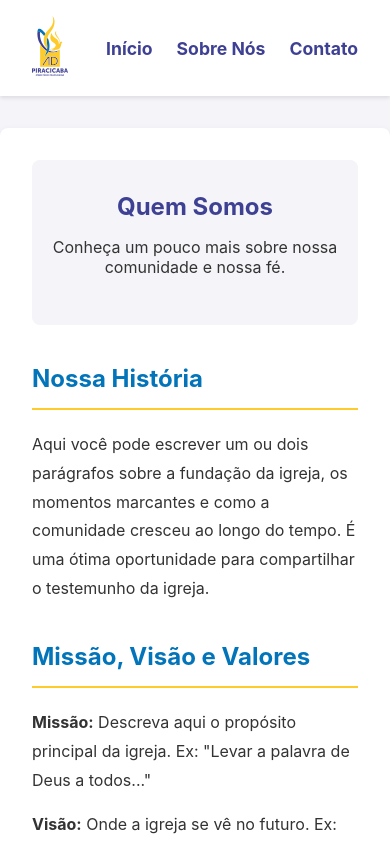
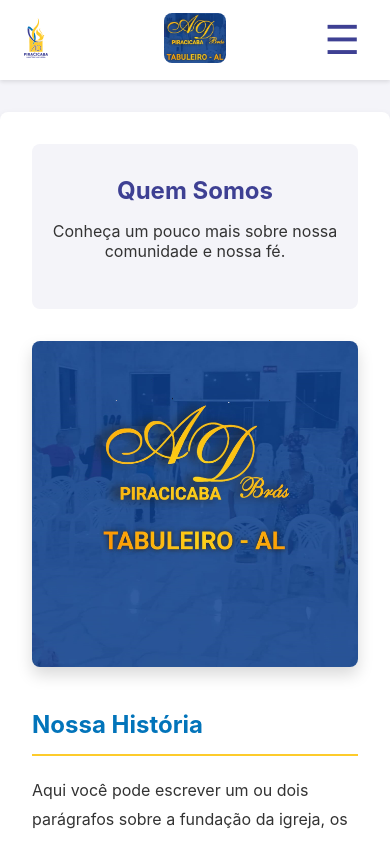
Before and after one commit to carlos-andemberg/site-igreja-react, a React (Vite) app: page /sobre in a window 390 px wide. Shown: the top 841 px of the page. Built offline with nearby package versions, Linux system fonts and the light colour scheme.

Commit message:
Aprimoramento do mobile e inclusão da logo central

```diff
--- a/index.html
+++ b/index.html
@@ -1,5 +1,5 @@
 <!doctype html>
-<html lang="en">
+<html lang="pt-br">
   <head>
     <meta charset="UTF-8" />
     <link rel="icon" type="image/svg+xml" href="/logo.svg" />
--- a/src/components/Header.css
+++ b/src/components/Header.css
@@ -1,25 +1,114 @@
 /* src/components/Header.css */
-.site-header {
+header {
+  background-color: var(--cor-branco);
+  padding: 0 1.5rem; /* Um pouco menos de padding lateral para mobile */
   display: flex;
   justify-content: space-between;
   align-items: center;
-  padding: 1rem 2rem;
-  background-color: var(--cor-branco);
-  box-shadow: 0 2px 4px rgba(0, 0, 0, 0.1);
+  box-shadow: 0 2px 4px rgba(0,0,0,0.1);
+  position: sticky;
+  top: 0;
+  z-index: 1000;
+  height: 80px;
 }
 
-.logo {
-  height: 60px; /* Ajuste a altura conforme necessário */
+/* --- Layout de 3 Colunas --- */
+.header-left, .header-right {
+  flex: 1;
 }
 
-.site-header nav a {
-  margin-left: 1.5rem;
-  text-decoration: none;
-  color: var(--cor-indigo-escuro); /* Usando nossa variável de cor! */
-  font-weight: bold;
-  font-size: 1.1rem;
+.header-center {
+  text-align: center;
 }
 
-.site-header nav a:hover {
+.header-right {
+  display: flex;
+  justify-content: flex-end;
+  align-items: center; /* Alinha o menu e o botão */
+}
+
+.logo-principal {
+  height: 50px;
+}
+
+.logo-central {
+  height: 65px;
+  border-radius: 8px;
+}
+
+header nav {
+  display: flex;
+  gap: 1.5rem;
+}
+
+header nav a {
+  color: var(--cor-indigo-escuro);
+  text-decoration: none;
+  font-weight: bold;
+  padding: 0.5rem 0;
+  border-bottom: 2px solid transparent;
+  transition: border-color 0.3s;
+}
+
+header nav a:hover,
+header nav a.active {
   color: var(--cor-azul-principal);
+  border-bottom-color: var(--cor-amarelo-destaque);
 }
+
+.hamburger-button {
+  display: none;
+}
+
+
+/* --- Estilos para o Menu Mobile (telas menores que 992px) --- */
+@media (max-width: 992px) {
+  /* NÃO escondemos mais a logo central */
+  /* .header-center { display: none; } */
+
+  /* Ajustamos o tamanho das logos para caberem melhor */
+  .logo-principal {
+    height: 40px;
+  }
+  .logo-central {
+    height: 50px;
+  }
+
+  /* Escondemos a navegação do desktop */
+  header nav {
+    display: none;
+  }
+
+  .hamburger-button {
+    display: block;
+    background: none;
+    border: none;
+    color: var(--cor-indigo-escuro);
+    font-size: 2.5rem; /* Um pouco maior para facilitar o toque */
+    cursor: pointer;
+    z-index: 1001; /* Garante que o botão fique acima do menu */
+  }
+
+  /* AQUI A CORREÇÃO PRINCIPAL DO MENU SOBREPONDO */
+  /* O menu só é exibido quando a classe .nav-active é aplicada */
+  nav.nav-active {
+    display: flex;
+    flex-direction: column;
+    position: fixed;
+    top: 80px;
+    left: 0;
+    width: 100%;
+    height: calc(100vh - 80px);
+    background-color: rgba(255, 255, 255, 0.98); /* Fundo branco levemente transparente */
+    backdrop-filter: blur(5px); /* Efeito de desfoque (moderno) */
+    padding: 2rem;
+    gap: 1.5rem;
+    z-index: 1000;
+  }
+
+  nav.nav-active a {
+    font-size: 1.8rem;
+    text-align: center;
+    width: 100%;
+  }
+}
--- a/src/components/Header.jsx
+++ b/src/components/Header.jsx
@@ -1,21 +1,42 @@
 // src/components/Header.jsx
-import { Link } from 'react-router-dom';
-import logo from '../assets/logo.svg'; // 1. Importe a logo
-import './Header.css'; // Vamos criar este arquivo para o estilo
+import { useState } from 'react';
+import { Link, NavLink } from 'react-router-dom';
+import './Header.css';
+import logoPrincipal from '../assets/logo.svg';
+import logoCentral from '../assets/logo-central.jpg';
 
 function Header() {
+  const [isMobileMenuOpen, setIsMobileMenuOpen] = useState(false);
+
+  const closeMobileMenu = () => {
+    setIsMobileMenuOpen(false);
+  };
+
   return (
-    <header className="site-header">
-      {/* 2. Use a logo em uma tag <img> */}
-      <Link to="/">
-        <img src={logo} alt="Logo da Igreja" className="logo" />
-      </Link>
+    <header>
+      <div className="header-left">
+        <Link to="/" onClick={closeMobileMenu}>
+          <img src={logoPrincipal} alt="Logo da Igreja" className="logo-principal" />
+        </Link>
+      </div>
 
-      <nav>
-        <Link to="/">Início</Link>
-        <Link to="/sobre">Sobre Nós</Link>
-        <Link to="/contato">Contato</Link>
-      </nav>
+      <div className="header-center">
+        <Link to="/" onClick={closeMobileMenu}>
+          <img src={logoCentral} alt="Logo AD Brás Piracicaba Tabuleiro" className="logo-central" />
+        </Link>
+      </div>
+
+      {/* Agrupamos a navegação e o botão */}
+      <div className="header-right">
+        <nav className={isMobileMenuOpen ? 'nav-active' : ''}>
+          <NavLink to="/" onClick={closeMobileMenu}>Início</NavLink>
+          <NavLink to="/sobre" onClick={closeMobileMenu}>Sobre</NavLink>
+          <NavLink to="/contato" onClick={closeMobileMenu}>Contato</NavLink>
+        </nav>
+        <button className="hamburger-button" onClick={() => setIsMobileMenuOpen(!isMobileMenuOpen)}>
+          ☰
+        </button>
+      </div>
     </header>
   );
 }
--- a/src/pages/Sobre.css
+++ b/src/pages/Sobre.css
@@ -53,3 +53,41 @@
   border: 4px solid var(--cor-branco);
   box-shadow: 0 2px 4px rgba(0,0,0,0.1);
 }
+
+.intro-section {
+  display: flex; /* Cria o layout de colunas */
+  align-items: center; /* Alinha verticalmente a imagem e o texto */
+  gap: 2rem; /* Espaço entre a imagem e o texto */
+  margin-bottom: 3rem;
+}
+
+.intro-image {
+  flex: 1; /* Define que a imagem ocupará uma fração do espaço */
+  max-width: 500px; /* Limita a largura máxima da imagem */
+}
+
+.intro-image img {
+  width: 100%;
+  height: auto;
+  border-radius: 8px;
+  box-shadow: 0 8px 16px rgba(0, 0, 0, 0.15);
+}
+
+.intro-text {
+  flex: 1.5; /* Define que o texto ocupará uma fração e meia, tendo mais espaço */
+  line-height: 1.8;
+}
+
+.intro-text h2 {
+    color: var(--cor-azul-principal);
+    border-bottom: 2px solid var(--cor-amarelo-destaque);
+    padding-bottom: 0.5rem;
+    margin-top: 0;
+}
+
+/* Regra para telas de celular */
+@media (max-width: 768px) {
+  .intro-section {
+    flex-direction: column; /* Coloca a imagem em cima do texto */
+  }
+}
--- a/src/pages/Sobre.jsx
+++ b/src/pages/Sobre.jsx
@@ -1,5 +1,6 @@
 // src/pages/Sobre.jsx
-import './Sobre.css'; // Vamos criar este arquivo para os estilos
+import './Sobre.css';
+import logoSobreImage from '../assets/logo-sobre.jpg';
 
 function Sobre() {
     return (
@@ -9,14 +10,23 @@ function Sobre() {
                 <p>Conheça um pouco mais sobre nossa comunidade e nossa fé.</p>
             </section>
 
-            <section className="about-content">
+            {/* VAMOS CRIAR UMA NOVA SEÇÃO PARA O LAYOUT DE DUAS COLUNAS */}
+            <section className="intro-section">
+                <div className="intro-image">
+                    <img src={logoSobreImage} alt="Fachada da Igreja AD Brás Piracicaba Tabuleiro" />
+                </div>
+                <div className="intro-text">
                     <h2>Nossa História</h2>
                     <p>
                         Aqui você pode escrever um ou dois parágrafos sobre a fundação da igreja,
                         os momentos marcantes e como a comunidade cresceu ao longo do tempo.
                         É uma ótima oportunidade para compartilhar o testemunho da igreja.
                     </p>
+                </div>
+            </section>
 
+            {/* O RESTANTE DO CONTEÚDO PERMANECE IGUAL */}
+            <section className="about-content">
                 <h2>Missão, Visão e Valores</h2>
                 <p>
                     <strong>Missão:</strong> Descreva aqui o propósito principal da igreja. Ex: "Levar a palavra de Deus a todos..."
```
Also changed, not shown: src/assets/logo-central.jpg (added), src/assets/logo-sobre.jpg (added). Lines whose indentation alone changed are shown as unchanged.
